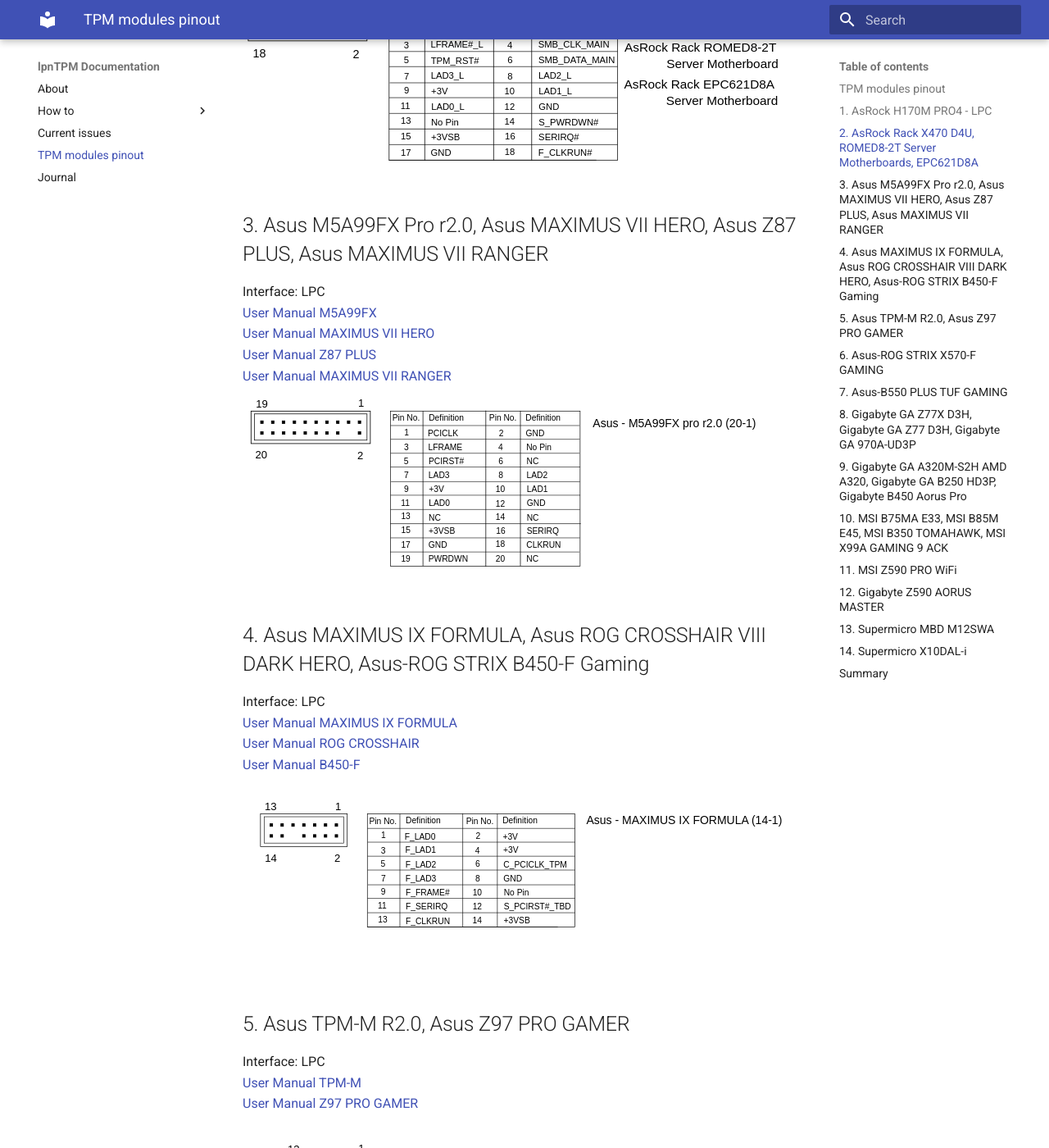
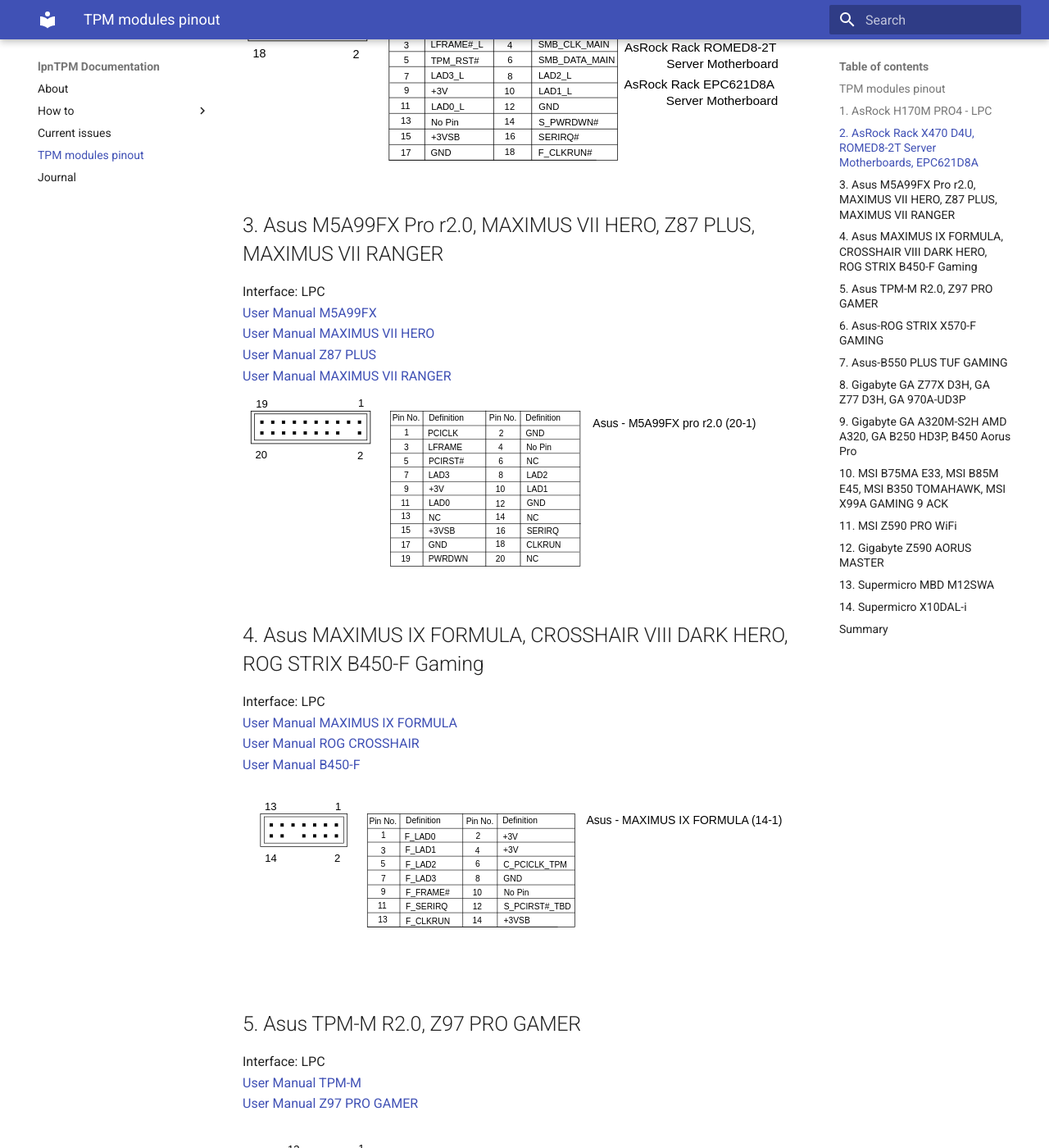
Before and after one commit to lpn-plant/lpntpm-docs, an MkDocs documentation site: the page built from docs/TPMmodulePinout.md, in a window 1280 px wide and 1400 px high, scrolled down 966 px. Shown: the whole window at 82% size. Built offline with MkDocs 1.6.1 and Material for MkDocs 9.7.7, drawn with Linux system fonts in a browser that asks for light colours; some of the changed text lies outside the part shown.

Commit message:
stylistic fix

```diff
--- a/docs/TPMmodulePinout.md
+++ b/docs/TPMmodulePinout.md
@@ -1,6 +1,10 @@
 ## TPM modules pinout
-This chapter contains a few different variants of the TPM module pinout. This research was made to design a few variants of TPM modules with the most popular pinouts. In this chapter below, the same pinouts of TPM modules were grouped.
-Research is based on the best sellers positions form [Newegg.com](https://www.newegg.com/) supplier.
+This chapter contains a few different variants of the TPM module pinout.
+This research was made to design a few variants of TPM modules with the most
+popular pinouts. In this chapter below, the same pinouts of TPM modules were
+grouped.
+Research is based on the best sellers positions form
+[Newegg.com](https://www.newegg.com/) supplier.
 
 ## 1. AsRock H170M PRO4 - LPC
 Interface: LPC</br>
@@ -14,7 +18,7 @@
 [User Manual EPC621D8A](https://download.asrock.com/Manual/EPC621D8A.pdf)
 ![Flash](images/pinouts/AsRock Rack X470 D4U Server.svg)
 
-## 3. Asus M5A99FX Pro r2.0, Asus MAXIMUS VII HERO, Asus Z87 PLUS, Asus MAXIMUS VII RANGER
+## 3. Asus M5A99FX Pro r2.0, MAXIMUS VII HERO, Z87 PLUS, MAXIMUS VII RANGER
 Interface: LPC</br>
 [User Manual M5A99FX](https://images10.newegg.com/UploadFilesForNewegg/itemintelligence/ASUS/E7472_M5A99FX_PRO_R21401484751352.pdf) </br>
 [User Manual MAXIMUS VII HERO](http://dlcdnet.asus.com/pub/ASUS/mb/LGA1150/MAXIMUS-VII-HERO/E9192_Maximus_Vii_Hero.pdf) </br>
@@ -22,14 +26,14 @@
 [User Manual MAXIMUS VII RANGER](https://dlcdnets.asus.com/pub/ASUS/mb/LGA1150/MAXIMUS-VII-RANGER/E9798_maximus_vii_ranger_ug_v2_WEB.pdf)
 ![Flash](images/pinouts/Asus-M5A99FX Pro r2.0.svg)
 
-## 4. Asus MAXIMUS IX FORMULA, Asus ROG CROSSHAIR VIII DARK HERO, Asus-ROG STRIX B450-F Gaming
+## 4. Asus MAXIMUS IX FORMULA, CROSSHAIR VIII DARK HERO, ROG STRIX B450-F Gaming
 Interface: LPC</br>
 [User Manual MAXIMUS IX FORMULA](http://dlcdnet.asus.com/pub/ASUS/mb/LGA1151/MAXIMUS_IX_FORMULA/E12314_MAXIMUS_IX_FORMULA_UM_V3_WEB.pdf)</br>
 [User Manual ROG CROSSHAIR](https://media.s-bol.com/Bnx1GRw6DXXo/original.pdf)</br>
 [User Manual B450-F](https://www.bhphotovideo.com/lit_files/403638.pdf)
 ![Flash](images/pinouts/Asus-MAXIMUS IX FORMULA.svg)
 
-## 5. Asus TPM-M R2.0, Asus Z97 PRO GAMER
+## 5. Asus TPM-M R2.0, Z97 PRO GAMER
 Interface: LPC</br>
 [User Manual TPM-M](https://www.manualslib.com/manual/1447187/Asus-Tpm-M-R2-0.html)</br>
 [User Manual Z97 PRO GAMER](https://dlcdnets.asus.com/pub/ASUS/mb/LGA1150/Z97-PRO_GAMER/E10265_Z97-PRO_GAMER_Guide_v2_web_hi_res.pdf)
@@ -45,14 +49,14 @@
 [User Manual](https://dlcdnets.asus.com/pub/ASUS/mb/SocketAM4/TUF_GAMING_B550-PLUS/E16576_TUF_GAMING_B550-PLUS_UM_WEB.pdf)
 ![Flash](images/pinouts/Asus-B550-PLUS.svg)
 
-## 8. Gigabyte GA Z77X D3H, Gigabyte GA Z77 D3H, Gigabyte GA 970A-UD3P
+## 8. Gigabyte GA Z77X D3H, GA Z77 D3H, GA 970A-UD3P
 Interface: LPC</br>
 [User Manual Z77X D3H](https://download1.gigabyte.com/Files/Manual/mb_manual_ga-z77x-d3h_e.pdf)</br>
 [User Manual Z77 D3H](https://download1.gigabyte.com/Files/Manual/mb_manual_ga-z77x-d3h_e.pdf)</br>
 [User Manual 970A-UD3P](https://download1.gigabyte.com/Files/Manual/mb_manual_ga-970a-ud3p_e.pdf)
 ![Flash](images/pinouts/Gigabyte-GA-Z77X-D3H.svg)
 
-## 9. Gigabyte GA A320M-S2H AMD A320, Gigabyte GA B250 HD3P, Gigabyte B450 Aorus Pro
+## 9. Gigabyte GA A320M-S2H AMD A320, GA B250 HD3P, B450 Aorus Pro
 Interface: LPC</br>
 [User Manual A320M-S2H](https://gzhls.at/blob/ldb/0/a/1/c/f15c2f507a34fa4fb5f2d78875ef5477838c.pdf)</br>
 [User Manual B250 HD3P](https://download.gigabyte.com/FileList/Manual/mb_manual_ga-b250-hd3p_e.pdf)</br>
@@ -88,4 +92,9 @@
 ![Flash](images/pinouts/Supermicro X10DAL-i.svg)
 
 ## Summary
-There is a relation between TPM modules pinouts at the same vendors. For typical motherboards from one and similar series, pinouts are the same. On the other hand, the same manufacturer also supports different pinouts in the case of different models of motherboards. So it couldn't be said that always the same vendor supports the same pinout. For that reason research shows 14 different pinouts.
+There is a relation between TPM modules pinouts at the same vendors. For typical
+ motherboards from one and similar series, pinouts are the same. On the other
+ hand, the same manufacturer also supports different pinouts in the case of
+ different models of motherboards. So it couldn't be said that always the same
+ vendor supports the same pinout. For that reason research shows 14 different
+ pinouts.
```
